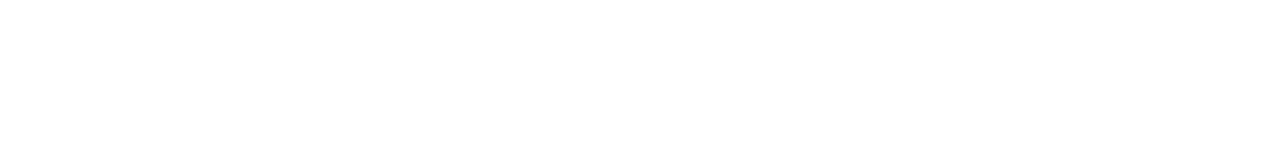
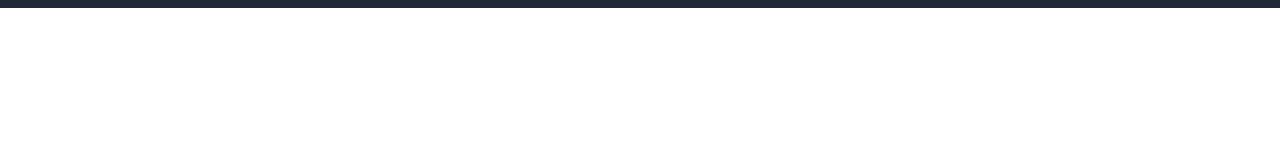
Before and after one commit to massaillon/Landing-page-with-Sara, a plain HTML site: page index.html in a window 1280 px wide. Drawn offline with Linux system fonts and the light colour scheme.

Commit message:
second commit for the stylesheet.css

```diff
--- a/stylesheet.css
+++ b/stylesheet.css
@@ -1,3 +1,8 @@
 #navbar{
-    background-color: #1f2937;
+display: flex;
+background-color: #1f2937;
+margin: -10px;
+padding: 5px;
+align-items: center;
+justify-content:space-evenly;
 }
```
